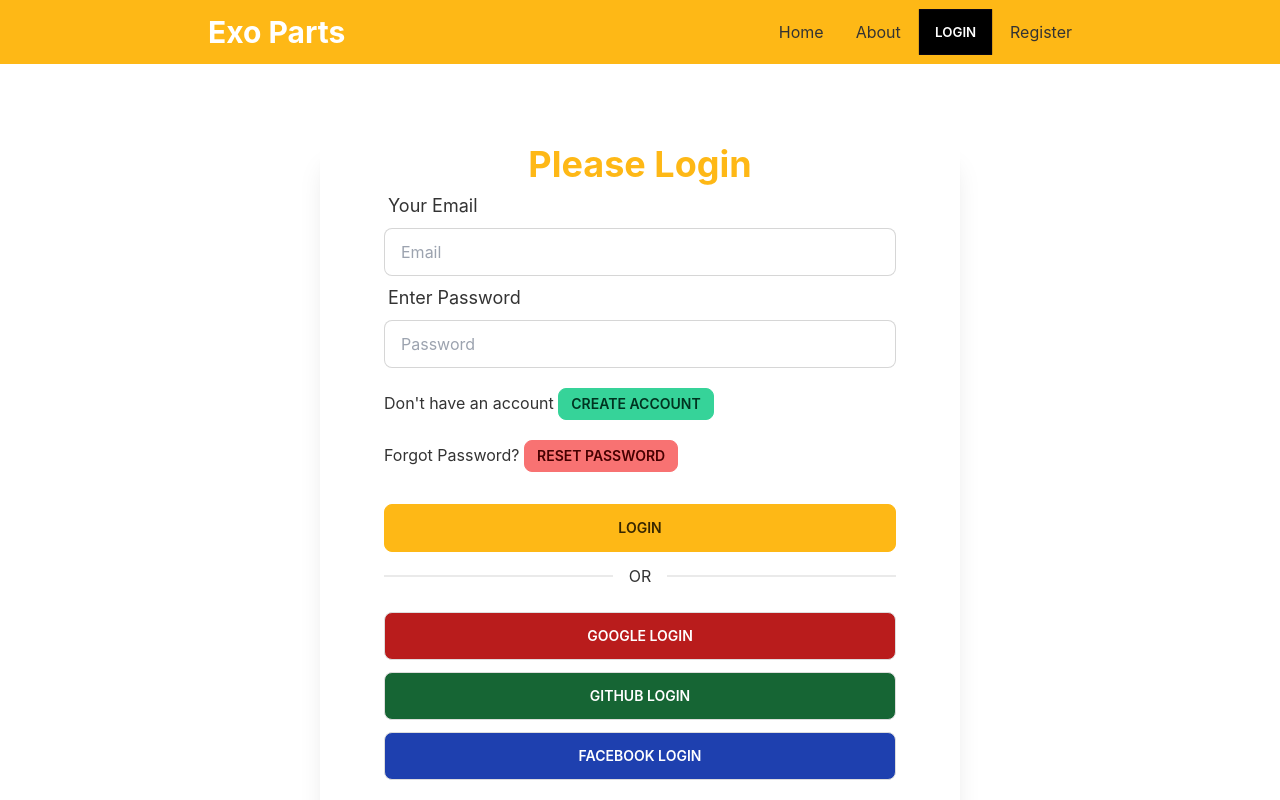
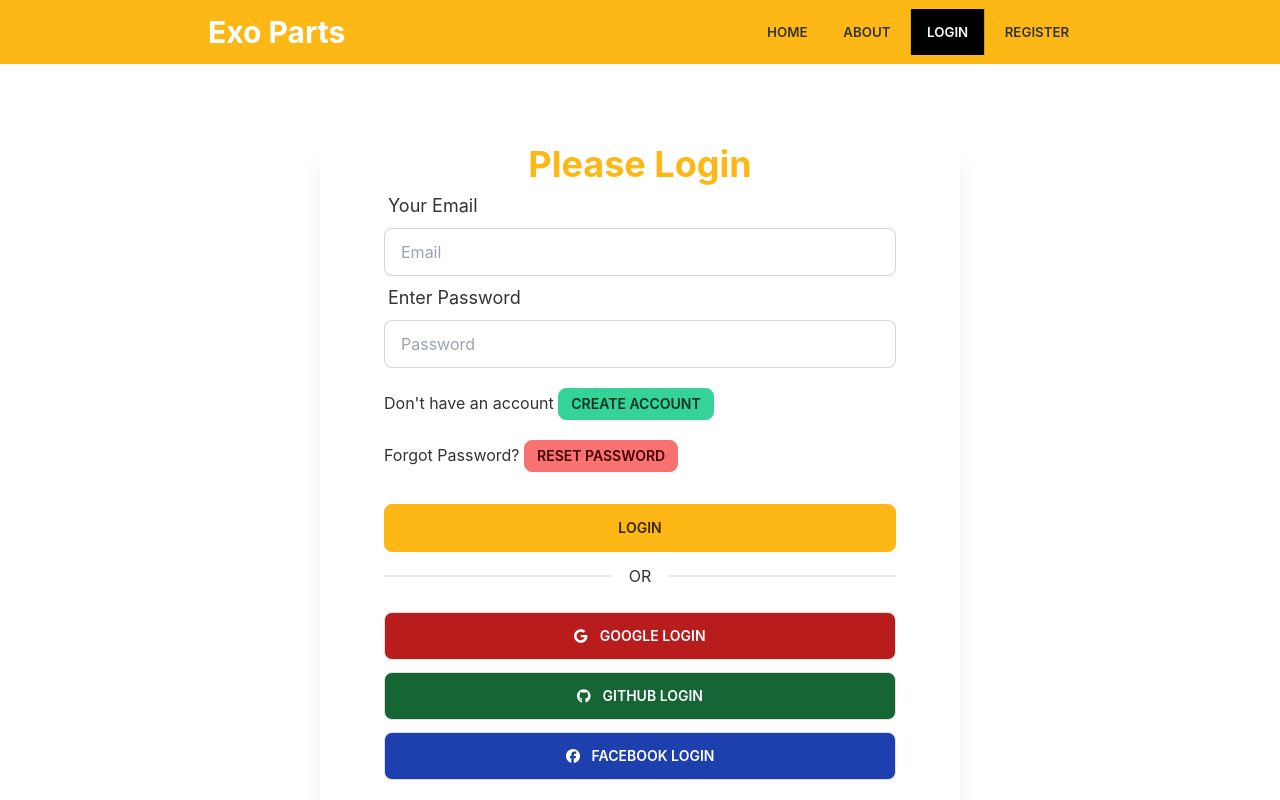
Before and after one commit to SamiulxHasanx07/exo-parts-client, a React (Create React App) app: page /login in a window 1280 px wide. Built offline with nearby package versions, Linux system fonts and the light colour scheme; no server answers.

Commit message:
dashboard and nested routes doen

```diff
--- a/src/App.js
+++ b/src/App.js
@@ -1,5 +1,5 @@
 import './App.css';
-import { Routes, Route, Link } from "react-router-dom";
+import { Routes, Route, Link, useLocation, Outlet } from "react-router-dom";
 import Home from './pages/Home/Home';
 import NotFound from './pages/NotFound/NotFound';
 import Footer from './shared/Footer';
@@ -10,14 +10,21 @@ import Resetpass from './shared/Auth/Resetpass';
 import { ToastContainer } from 'react-toastify';
 import Purchase from './pages/Purchase';
 import RequireAuth from './shared/Auth/RequireAuth';
+import Dashboard from './pages/Dashboard/Dashboard';
+import Orders from './pages/Dashboard/Orders';
+import AddReview from './pages/Dashboard/AddReview';
+import UpdateProfile from './pages/Dashboard/UpdateProfile';
 
 function App() {
+  const location = useLocation();
+  const pathValidate = location.pathname.includes('/dashboard');
+
   return (
     <div className="App">
       <div className="drawer drawer-end">
         <input id="my-drawer-3" type="checkbox" className="drawer-toggle" />
         <div className="drawer-content flex flex-col">
-          <div className="w-full navbar bg-primary lg:px-48">
+          <div className={`w-full navbar bg-primary lg:px-48 ${pathValidate ? 'hidden' : ''}`}>
 
             <div className="flex-1 px-2 mx-2">
               <Link to='/'><h2 className='text-3xl font-bold text-white'>Exo Parts</h2></Link>
@@ -44,12 +51,23 @@ function App() {
                 <Purchase />
               </RequireAuth>
             } />
+
+
+            <Route path='/dashboard' element={<Dashboard />}>
+              <Route path='orders' element={<Orders></Orders>}></Route>
+              <Route path='addreview' element={<AddReview></AddReview>}></Route>
+              <Route path='updateprofile' element={<UpdateProfile></UpdateProfile>}></Route>
+            </Route>
+
             <Route path='login' element={<Login />}></Route>
             <Route path='register' element={<Register />}></Route>
             <Route path='resetpass' element={<Resetpass />}></Route>
             <Route path='*' element={<NotFound></NotFound>}></Route>
           </Routes>
-          <Footer />
+
+          {
+            pathValidate ? '' : <Footer />
+          }
 
           <ToastContainer />
         </div>
@@ -60,22 +78,6 @@ function App() {
           </ul>
         </div>
       </div>
-
-
-
-
-
-
-
-
-
-
-
-
-
-
-
-
     </div>
   );
 }
--- /dev/null
+++ b/src/pages/Dashboard/AddReview.js
@@ -0,0 +1,11 @@
+import React from 'react';
+
+const AddReview = () => {
+    return (
+        <div>
+            <h2>Add Review</h2>
+        </div>
+    );
+};
+
+export default AddReview;
--- /dev/null
+++ b/src/pages/Dashboard/Dashboard.js
@@ -0,0 +1,38 @@
+import React from 'react';
+import { Outlet } from 'react-router-dom';
+import CustomLink from '../../shared/CustomLink';
+import { faHome } from '@fortawesome/free-solid-svg-icons';
+import { FontAwesomeIcon } from '@fortawesome/react-fontawesome';
+
+const Dashboard = () => {
+    return (
+        <>
+
+
+            <div className="drawer drawer-mobile">
+                <input id="my-drawer-2" type="checkbox" className="drawer-toggle" />
+                <div className="drawer-content flex flex-col">
+                    {/* <!-- Page content here --> */}
+                    <label htmlFor="my-drawer-2" className="btn btn-primary drawer-button lg:hidden">Open drawer</label>
+                    <h2 className='text-3xl text-secondary font-bold py-10'>Dashboard</h2>
+
+
+                    <Outlet />
+                </div>
+                <div className="drawer-side">
+                    <label htmlFor="my-drawer-2" className="drawer-overlay"></label>
+                    <ul className="menu p-4 overflow-y-auto w-80  text-base-content bg-primary">
+                        {/* <!-- Sidebar content here --> */}
+                        <li><CustomLink to='/home'><FontAwesomeIcon icon={faHome}/> Goto Home</CustomLink></li>
+                        <li><CustomLink to='/dashboard/orders'>Orders</CustomLink></li>
+                        <li><CustomLink to='/dashboard/addreview'>Add a Review</CustomLink></li>
+                        <li><CustomLink to='/dashboard/updateprofile'>Update Profile</CustomLink></li>
+                    </ul>
+
+                </div>
+            </div>
+        </>
+    );
+};
+
+export default Dashboard;
--- /dev/null
+++ b/src/pages/Dashboard/Orders.js
@@ -0,0 +1,11 @@
+import React from 'react';
+
+const Orders = () => {
+    return (
+        <div>
+
+        </div>
+    );
+};
+
+export default Orders;
--- /dev/null
+++ b/src/pages/Dashboard/UpdateProfile.js
@@ -0,0 +1,11 @@
+import React from 'react';
+
+const UpdateProfile = () => {
+    return (
+        <div>
+            <h2>Update Profile</h2>
+        </div>
+    );
+};
+
+export default UpdateProfile;
--- a/src/shared/Auth/SocialLogin.js
+++ b/src/shared/Auth/SocialLogin.js
@@ -3,7 +3,8 @@ import { useSignInWithFacebook, useSignInWithGithub, useSignInWithGoogle } from
 import { useLocation, useNavigate } from 'react-router-dom';
 import { toast } from 'react-toastify';
 import auth from '../../fireabse.init';
-
+import { faGoogle, faGithub, faFacebook } from '@fortawesome/free-brands-svg-icons';
+import { FontAwesomeIcon } from '@fortawesome/react-fontawesome';
 const SocialLogin = () => {
     const [signInWithGoogle, googleUser, googleLoading, googleError] = useSignInWithGoogle(auth);
     const [signInWithFacebook, facebookUser, facebookLoading, facebookError] = useSignInWithFacebook(auth);
@@ -50,10 +51,9 @@ const SocialLogin = () => {
             <div className="flex flex-col w-full border-opacity-50">
                 <div className="divider">OR</div>
 
-
-                <button onClick={() => signInWithGoogle()} className="mt-3 btn bg-red-700 text-white">Google {pathValidation?'Login':'Signup'}</button>
-                <button onClick={() => signInWithgithub()} className="mt-3 btn bg-green-800 text-white">Github {pathValidation?'Login':'Signup'}</button>
-                <button onClick={() => signInWithFacebook()} className="mt-3 btn bg-blue-800 text-white">Facebook {pathValidation?'Login':'Signup'}</button>
+                <button onClick={() => signInWithGoogle()} className="mt-3 btn bg-red-700 text-white"><FontAwesomeIcon icon={faGoogle}/> <span className='ml-3'>Google {pathValidation?'Login':'Signup'}</span></button>
+                <button onClick={() => signInWithgithub()} className="mt-3 btn bg-green-800 text-white"><FontAwesomeIcon icon={faGithub}/> <span className='ml-3'>Github {pathValidation?'Login':'Signup'}</span></button>
+                <button onClick={() => signInWithFacebook()} className="mt-3 btn bg-blue-800 text-white"><FontAwesomeIcon icon={faFacebook}/> <span className='ml-3'>Facebook {pathValidation?'Login':'Signup'}</span></button>
             </div>
 
         </div>
--- a/src/shared/CustomLink.js
+++ b/src/shared/CustomLink.js
@@ -1,13 +1,17 @@
 import React from 'react';
-import { Link, useMatch, useResolvedPath } from 'react-router-dom';
+import { Link, useLocation, useMatch, useResolvedPath } from 'react-router-dom';
 
 const CustomLink = ({ children, to, ...props }) => {
+
     const resolved = useResolvedPath(to);
     const match = useMatch({ path: resolved.pathname, end: true });
+
+    const location = useLocation();
+    const pathValidate = location.pathname.includes('/dashboard');
     return (
         <>
             <Link
-                className={match ? 'btn btn-secondary bg-black text-white' : ''}
+                className={`${match ? 'btn btn-secondary bg-black text-white' : 'btn btn-ghost'} ${pathValidate?'mt-3':''}` }
                 to={to}
                 {...props}
             >
--- a/src/shared/Navbar.js
+++ b/src/shared/Navbar.js
@@ -16,6 +16,9 @@ const Navbar = () => {
                 <p className={`${user?'':'hidden'}`}>{user?.displayName}</p>
                 {user ?'':  <CustomLink to='/login'>Login</CustomLink>}
                 {user ?'':  <CustomLink to='/register'>Register</CustomLink>}
+                {
+                    user?<CustomLink to='/dashboard'>Dashboard</CustomLink>:''
+                }
                 {user && <button className='btn btn-secondary text-white' onClick={() => signOut(auth)}>Sign Out <FontAwesomeIcon icon={faArrowRightFromBracket} /></button>}
             </li>
 
```
